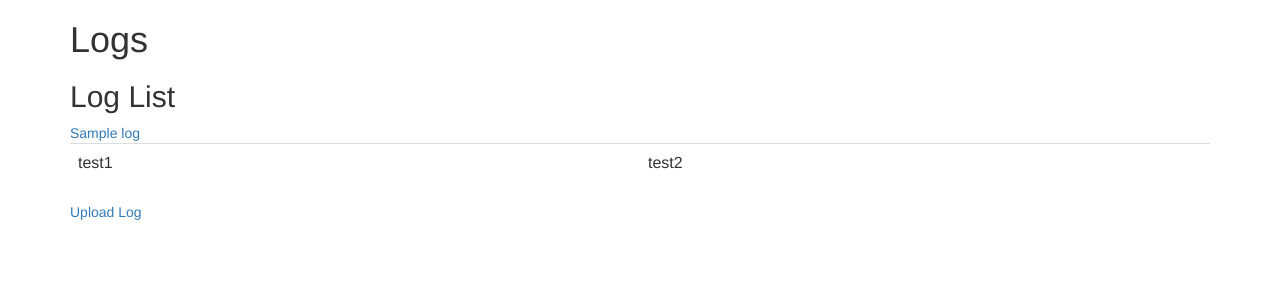
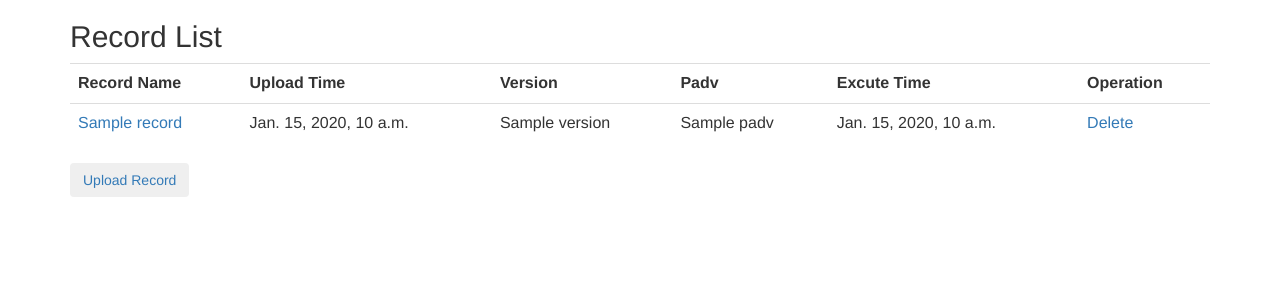
Before and after one commit to walkerhuang/log-analyzer, a Django app: template viewer/templates/index.html in a window 1280 px wide. Shown: the top 300 px of the page. Run offline with Django 3.2, Linux system fonts and the light colour scheme; the template is opened without the code that fills it: most values are stand-ins (such as "Sample title", 1, 10 or a date in 2020); data that the repository does not hold is empty; parts of the project's set-up code (start-up, migrations or seed data) failed here and were passed over; some libraries are stand-ins or nearby versions.

Commit message:
commit code

```diff
--- a/loger/settings.py
+++ b/loger/settings.py
@@ -97,6 +97,8 @@ USE_L10N = True
 
 USE_TZ = True
 
+MEDIA_ROOT = os.path.join(BASE_DIR, 'media')
+MEDIA_URL = '/media/'
 
 # Static files (CSS, JavaScript, Images)
 # https://docs.djangoproject.com/en/1.8/howto/static-files/
--- a/viewer/admin.py
+++ b/viewer/admin.py
@@ -1,7 +1,7 @@
 from django.contrib import admin
 
-from .models import Cmd,Log
+#from .models import Cmd,Log
 
 # Register your models here.
-admin.site.register(Log)
-admin.site.register(Cmd)
+#admin.site.register(Log)
+#admin.site.register(Cmd)
--- a/viewer/templates/index.html
+++ b/viewer/templates/index.html
@@ -1,18 +1,26 @@
 {% extends "base.html" %}
 {% block content %}
-<h1>Logs</h1>
-<h2>Log List</h2>
-{% for log in logs %}
-<a href="{%url 'viewer:detail' log.id%}">{{log.name}}</a></h2>
-<br />
-{% endfor %}
-
+<h2>Record List</h2>
 <table class="table table-hover">
 	<tr>
-		<td>test1</td>
-		<td>test2</td>
+		<th>Record Name</th>
+		<th>Upload Time</th>
+		<th>Version</th>
+		<th>Padv</th>
+		<th>Excute Time</th>
+		<th>Operation</th>
 	</tr>
+	{% for record in records %}
+	<tr>
+		<td><a href="{%url 'viewer:detail' record.id%}">{{record.name}}</a></td>
+		<td>{{record.upload_time}}</td>
+		<td>{{record.version}}</td>
+		<td>{{record.padv}}</td>
+		<td>{{record.excute_time}}</td>
+		<td><a href="{%url 'viewer:delete' record.id%}">Delete</a></td>
+	</tr>
+{% endfor %}
 </table>
 
-<a href="{%url 'viewer:add'%}">Upload Log</a>
+<button type="button" class="btn"><a href="{%url 'viewer:add'%}">Upload Record</a></button>
 {% endblock %}
--- a/viewer/urls.py
+++ b/viewer/urls.py
@@ -8,6 +8,7 @@ urlpatterns = [
     # url(r'^blog/', include('blog.urls')),
     url(r'^$', 'viewer.views.index', name='index'),
     url(r'^(?P<pk>[0-9]+)/$', 'viewer.views.detail', name='detail'),
+    url(r'^(?P<pk>[0-9]+)/delete$', 'viewer.views.delete', name='delete'),
     url(r'^add/$', 'viewer.views.add', name='add'),
 
 ]
```
Also changed, not shown: viewer/views.py (+25 -17 lines).
